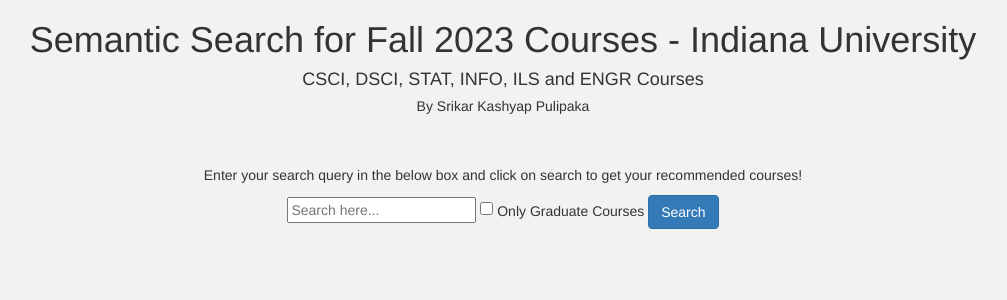
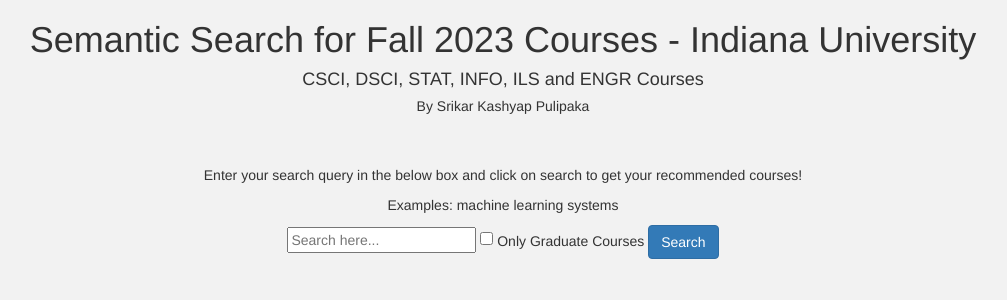
Before and after one commit to SrikarKashyap/SemanticSearch, a Flask app: page / in a window 1280 px wide. Shown: the top 300 px of the page, without its empty margins (137-1144 px from the left). Run offline with Flask 3, Linux system fonts and the light colour scheme; some libraries are stand-ins or nearby versions.

Commit message:
add reqs

```diff
--- a/requirements.txt
+++ b/requirements.txt
@@ -2,3 +2,5 @@
 pandas
 openai
 tiktoken
+matplotlib
+numpy
--- a/templates/index.html
+++ b/templates/index.html
@@ -26,6 +26,7 @@
         <h5>By Srikar Kashyap Pulipaka</h5>
         <br><br>
     <p> Enter your search query in the below box and click on search to get your recommended courses! </p>
+    <p> Examples: machine learning systems </p>
     <!-- bootstrap form using bootstrap button-->
     <form action="search" method="post">
         <input type="text" name="query" placeholder="Search here...">
```
